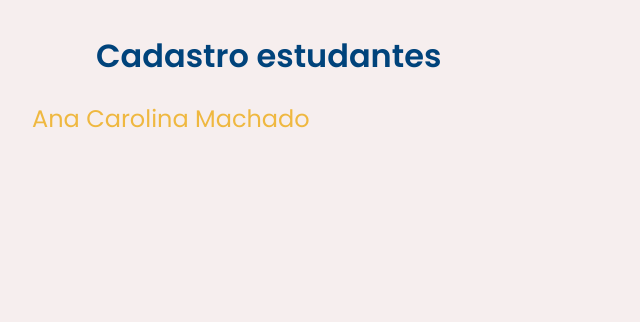
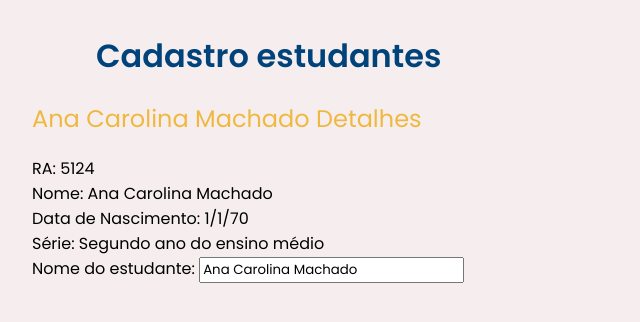
Before and after one commit to AmandaPiva/Cadastro-de-Alunos, an Angular app: page / in a window 1280 px wide. Shown: the top 322 px of the page, without its empty margins (0-640 px from the left). Built offline with nearby package versions, Linux system fonts and the light colour scheme.

Commit message:
Adicionando Pipe data, criando uma interface para o estudante, aplicando o Tho-way binding e o NgModel

```diff
--- a/src/app/app.module.ts
+++ b/src/app/app.module.ts
@@ -1,7 +1,7 @@
 import { NgModule } from '@angular/core';
 import { BrowserModule } from '@angular/platform-browser';
+import { FormsModule } from '@angular/forms'; // <-- NgModel lives here
 
-import { AppRoutingModule } from './app-routing.module';
 import { AppComponent } from './app.component';
 import { EstudantesComponent } from './estudantes/estudantes.component';
 
@@ -12,9 +12,9 @@ import { EstudantesComponent } from './estudantes/estudantes.component';
   ],
   imports: [
     BrowserModule,
-    AppRoutingModule
+    FormsModule
   ],
   providers: [],
-  bootstrap: [AppComponent]
+  bootstrap: [AppComponent],
 })
 export class AppModule { }
--- a/src/app/estudantes/estudantes.component.html
+++ b/src/app/estudantes/estudantes.component.html
@@ -1 +1,11 @@
-<h2>{{student}}</h2>
+<h2>{{student.name}} Detalhes</h2>
+<div><span>RA: </span>{{student.id}}</div>
+<div><span>Nome: </span>{{student.name}}</div>
+<div><span>Data de Nascimento: {{student.data | date: 'shortDate'}}</span></div>
+
+<div><span>Série: </span>{{student.serie}}</div>
+
+<div>
+    <label for="name">Nome do estudante: </label>
+    <input id="name" [(ngModel)]="student.name" placeholder="name">
+</div>
--- a/src/app/estudantes/estudantes.component.ts
+++ b/src/app/estudantes/estudantes.component.ts
@@ -1,4 +1,5 @@
 import { Component, OnInit } from '@angular/core';
+import { student } from '../student';
 
 @Component({
   selector: 'app-estudantes',
@@ -7,7 +8,12 @@ import { Component, OnInit } from '@angular/core';
 })
 export class EstudantesComponent implements OnInit {
 
-  student = 'Ana Carolina Machado';
+  student: student = {
+    id: 5124,
+    name: 'Ana Carolina Machado',
+    data: 22032006,
+    serie: 'Segundo ano do ensino médio'
+  };
 
   constructor() { }
 
--- /dev/null
+++ b/src/app/student.ts
@@ -0,0 +1,6 @@
+export interface student {
+    id: number;
+    name: string;
+    data: number;
+    serie: string;
+  }
```
Also changed, not shown: src/styles.css (line endings or trailing spaces).
